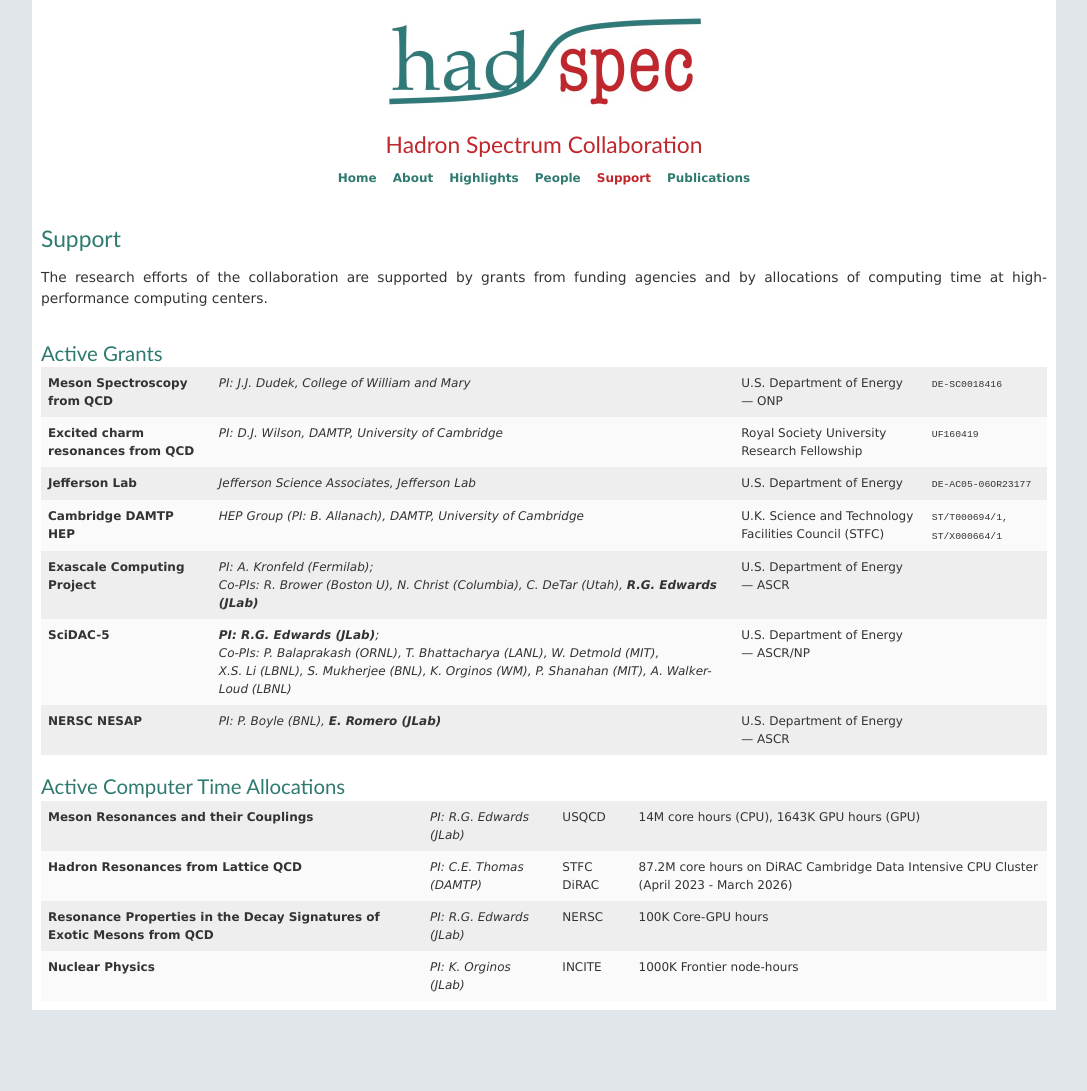
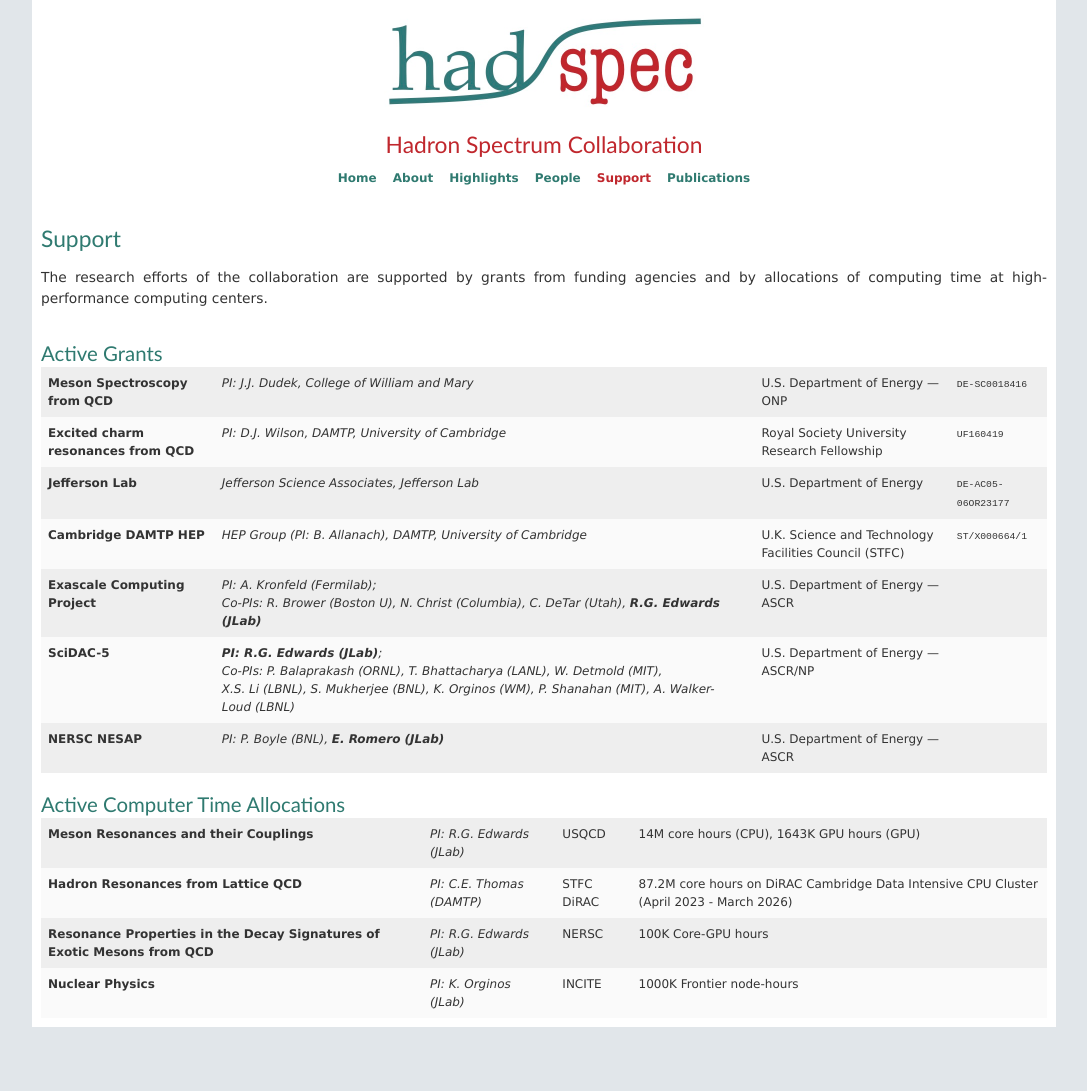
Before and after one commit to HadSpec/hadspec, a Jekyll site: the page built from docs/support.html, in a window 1280 px wide. Shown: the whole page, without its empty margins (82-1169 px from the left). Built offline with Jekyll 4.4.1, drawn with Linux system fonts in a browser that asks for light colours.

Commit message:
Removed old grant number

```diff
--- a/docs/support.html
+++ b/docs/support.html
@@ -51,7 +51,7 @@
       <td class="highlights"> <b>Cambridge DAMTP HEP</b> </td>
       <td class="highlights"> <i>HEP Group (PI: B. Allanach), DAMTP, University of Cambridge</i> </td>
       <td class="highlights"> U.K. Science and Technology Facilities Council (STFC) </td>
-      <td class="highlights"> <tt> ST/T000694/1, ST/X000664/1 </tt> </td>
+      <td class="highlights"> <tt> ST/X000664/1 </tt> </td>
     </tr>
 
     <tr class="highlights">
```
